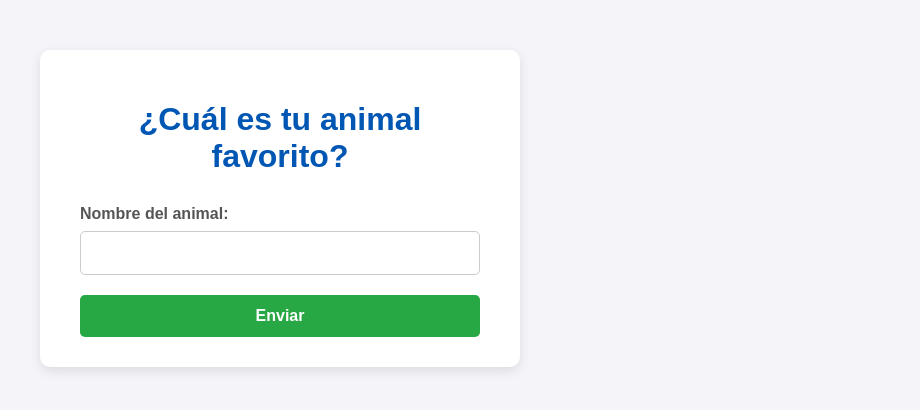
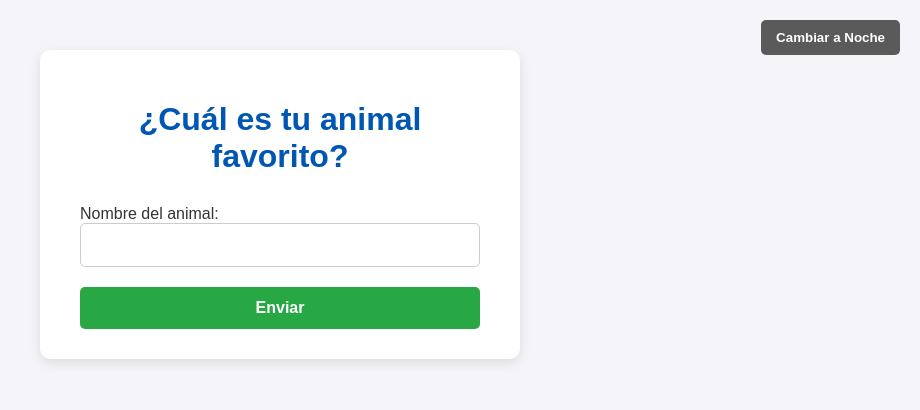
Before and after one commit to Abrahamsst2003/Programacion-ejercicios, a website: page animal_favorito/index.html in a window 1280 px wide. Shown: the whole page, without its empty margins (360-1280 px from the left). Drawn offline with Linux system fonts and the light colour scheme.

Commit message:
Implement dark mode styles and toggle button
Added dark mode styles and toggle functionality.

```diff
--- a/animal_favorito/index.html
+++ b/animal_favorito/index.html
@@ -4,63 +4,77 @@
     <meta charset="UTF-8">
     <title>Animal Favorito - Solicitud</title>
     <style>
-        /* Estilos generales para el cuerpo de la página */
-        body {
-            font-family: 'Arial', sans-serif; /* Fuente más legible */
-            background-color: #f4f4f9; /* Fondo muy claro y suave */
-            color: #333; /* Color de texto oscuro */
-            margin: 0; /* Elimina el margen predeterminado del body */
-            padding: 50px; /* Relleno alrededor del contenido principal */
-            display: flex; /* Para centrar el contenido */
-            justify-content: center;
-            align-items: flex-start; /* Alineación al inicio verticalmente */
-            min-height: 100vh; /* Ocupa al menos el 100% de la altura de la vista */
+        /* ===================== */
+        /* === ESTILOS BASE === */
+        /* ===================== */
+        :root {
+            /* Variables CSS por defecto (Modo Claro) */
+            --color-fondo-pagina: #f4f4f9;
+            --color-fondo-tarjeta: #ffffff;
+            --color-texto-principal: #333;
+            --color-titulo: #0056b3;
+            --color-borde: #ccc;
+            --color-sombra: rgba(0, 0, 0, 0.1);
         }
 
-        /* Estilo para el contenedor principal */
-        .container {
-            background-color: #ffffff; /* Fondo blanco para el formulario */
-            padding: 30px 40px;
-            border-radius: 10px; /* Bordes redondeados */
-            box-shadow: 0 4px 12px rgba(0, 0, 0, 0.1); /* Sombra suave para darle profundidad */
-            width: 100%;
-            max-width: 400px; /* Ancho máximo para que no se extienda demasiado */
+        /* ===================== */
+        /* === ESTILOS MODO OSCURO (Dark Mode) === */
+        /* ===================== */
+        .dark-mode {
+            /* Nuevos valores para las variables cuando el <body> tiene la clase 'dark-mode' */
+            --color-fondo-pagina: #1a1a2e; /* Azul oscuro profundo */
+            --color-fondo-tarjeta: #2c2c47; /* Púrpura oscuro */
+            --color-texto-principal: #e0e0e0; /* Texto claro */
+            --color-titulo: #8aa8ff; /* Azul claro */
+            --color-borde: #555;
+            --color-sombra: rgba(255, 255, 255, 0.1);
         }
 
-        /* Estilo para el título */
+        /* Aplicar las variables a los elementos */
+        body {
+            font-family: 'Arial', sans-serif;
+            background-color: var(--color-fondo-pagina); /* Usa la variable */
+            color: var(--color-texto-principal); /* Usa la variable */
+            margin: 0;
+            padding: 50px;
+            display: flex;
+            justify-content: center;
+            align-items: flex-start;
+            min-height: 100vh;
+            transition: background-color 0.5s, color 0.5s; /* Transición suave */
+        }
+
+        .container {
+            background-color: var(--color-fondo-tarjeta); /* Usa la variable */
+            padding: 30px 40px;
+            border-radius: 10px;
+            box-shadow: 0 4px 12px var(--color-sombra); /* Usa la variable */
+            width: 100%;
+            max-width: 400px;
+            transition: background-color 0.5s, box-shadow 0.5s;
+        }
+
         h1 {
-            color: #0056b3; /* Un color azul llamativo para el título */
+            color: var(--color-titulo); /* Usa la variable */
             text-align: center;
             margin-bottom: 30px;
-        }
-
-        /* Estilo para la etiqueta y el campo de texto */
-        label {
-            display: block; /* Para que la etiqueta ocupe su propia línea */
-            margin-bottom: 8px;
-            font-weight: bold;
-            color: #555;
         }
 
         input[type="text"] {
             width: 100%;
             padding: 12px;
             margin-bottom: 20px;
-            border: 1px solid #ccc;
+            border: 1px solid var(--color-borde);
             border-radius: 5px;
-            box-sizing: border-box; /* Asegura que el padding no aumente el ancho total */
+            box-sizing: border-box;
             font-size: 16px;
-            transition: border-color 0.3s; /* Transición suave al enfocar */
+            background-color: inherit; /* Hereda el color de fondo para el modo oscuro */
+            color: var(--color-texto-principal); /* Asegura que el texto dentro del input cambie */
         }
 
-        input[type="text"]:focus {
-            border-color: #007bff; /* Borde azul al enfocar */
-            outline: none; /* Quita el contorno por defecto del navegador */
-        }
-
-        /* Estilo para el botón */
+        /* Estilos del botón de envío (mantienen el color fijo, es común) */
         button[type="submit"] {
-            background-color: #28a745; /* Color verde vibrante */
+            background-color: #28a745;
             color: white;
             padding: 12px 20px;
             border: none;
@@ -68,16 +82,29 @@
             cursor: pointer;
             font-size: 16px;
             font-weight: bold;
-            width: 100%; /* El botón ocupa todo el ancho */
-            transition: background-color 0.3s ease; /* Transición suave al pasar el ratón */
+            width: 100%;
         }
 
-        button[type="submit"]:hover {
-            background-color: #218838; /* Color verde más oscuro al pasar el ratón */
+        /* Estilo para el botón de cambio de modo */
+        #mode-toggle {
+            position: absolute;
+            top: 20px;
+            right: 20px;
+            padding: 10px 15px;
+            background-color: #5a5a5a;
+            color: white;
+            border: none;
+            border-radius: 5px;
+            cursor: pointer;
+            font-weight: bold;
+            z-index: 1000;
         }
+
     </style>
 </head>
-<body>
+<body id="body">
+    <button id="mode-toggle">Cambiar a Noche</button>
+
     <div class="container">
         <h1>¿Cuál es tu animal favorito?</h1>
         <form action="/submit-animal" method="POST">
@@ -86,5 +113,42 @@
             <button type="submit">Enviar</button>
         </form>
     </div>
+
+    <script>
+        // === LÓGICA DE JAVASCRIPT PARA EL MODO OSCURO ===
+        const body = document.getElementById('body');
+        const toggleButton = document.getElementById('mode-toggle');
+        const localStorageKey = 'themePreference';
+
+        // 1. Cargar la preferencia guardada al inicio
+        const savedTheme = localStorage.getItem(localStorageKey);
+
+        if (savedTheme === 'dark') {
+            body.classList.add('dark-mode');
+            toggleButton.textContent = 'Cambiar a Día';
+        } else {
+             // Si no hay preferencia o es 'light', no se hace nada (se queda en modo día)
+             toggleButton.textContent = 'Cambiar a Noche';
+        }
+
+        // 2. Función para cambiar el modo y guardar la preferencia
+        function toggleTheme() {
+            // Verifica si tiene la clase 'dark-mode'
+            const isDarkMode = body.classList.toggle('dark-mode');
+
+            if (isDarkMode) {
+                // Si ahora está en modo oscuro
+                localStorage.setItem(localStorageKey, 'dark');
+                toggleButton.textContent = 'Cambiar a Día';
+            } else {
+                // Si ahora está en modo claro
+                localStorage.setItem(localStorageKey, 'light');
+                toggleButton.textContent = 'Cambiar a Noche';
+            }
+        }
+
+        // 3. Asignar el evento al botón
+        toggleButton.addEventListener('click', toggleTheme);
+    </script>
 </body>
 </html>
```
